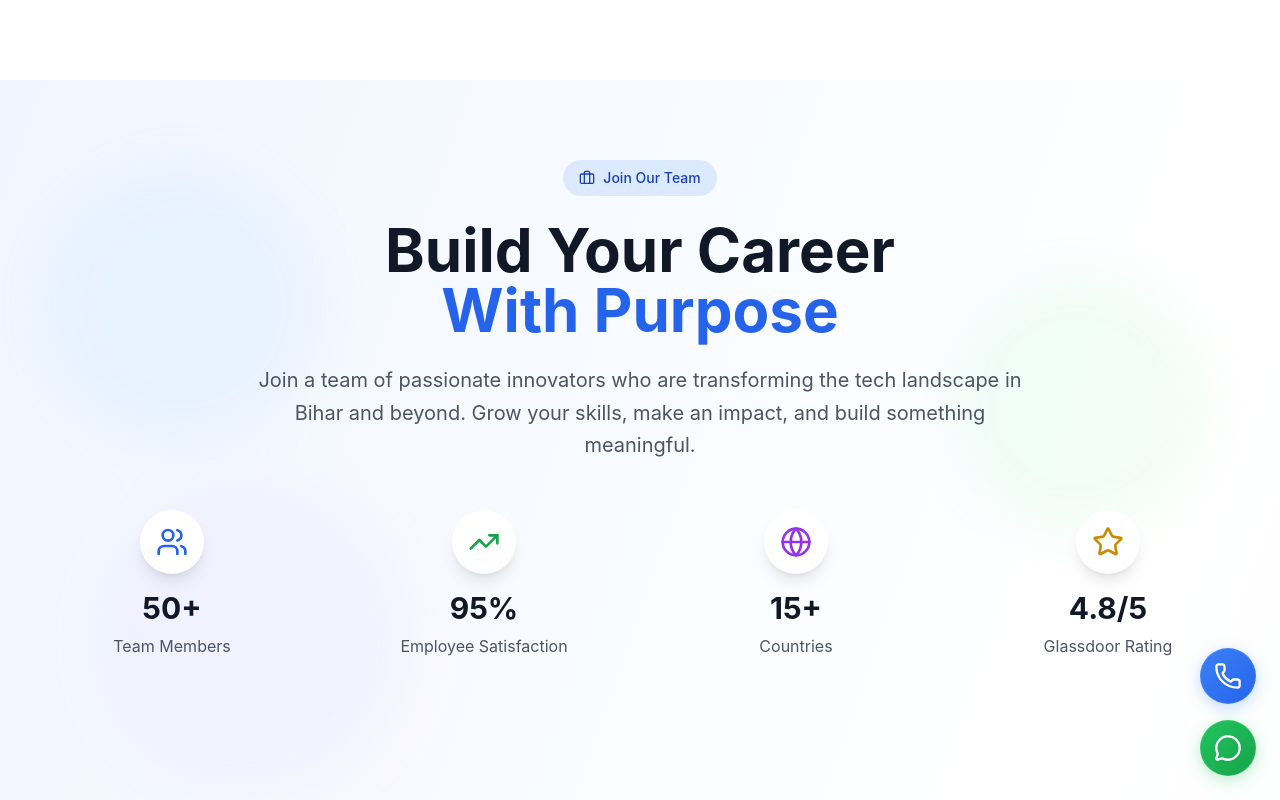
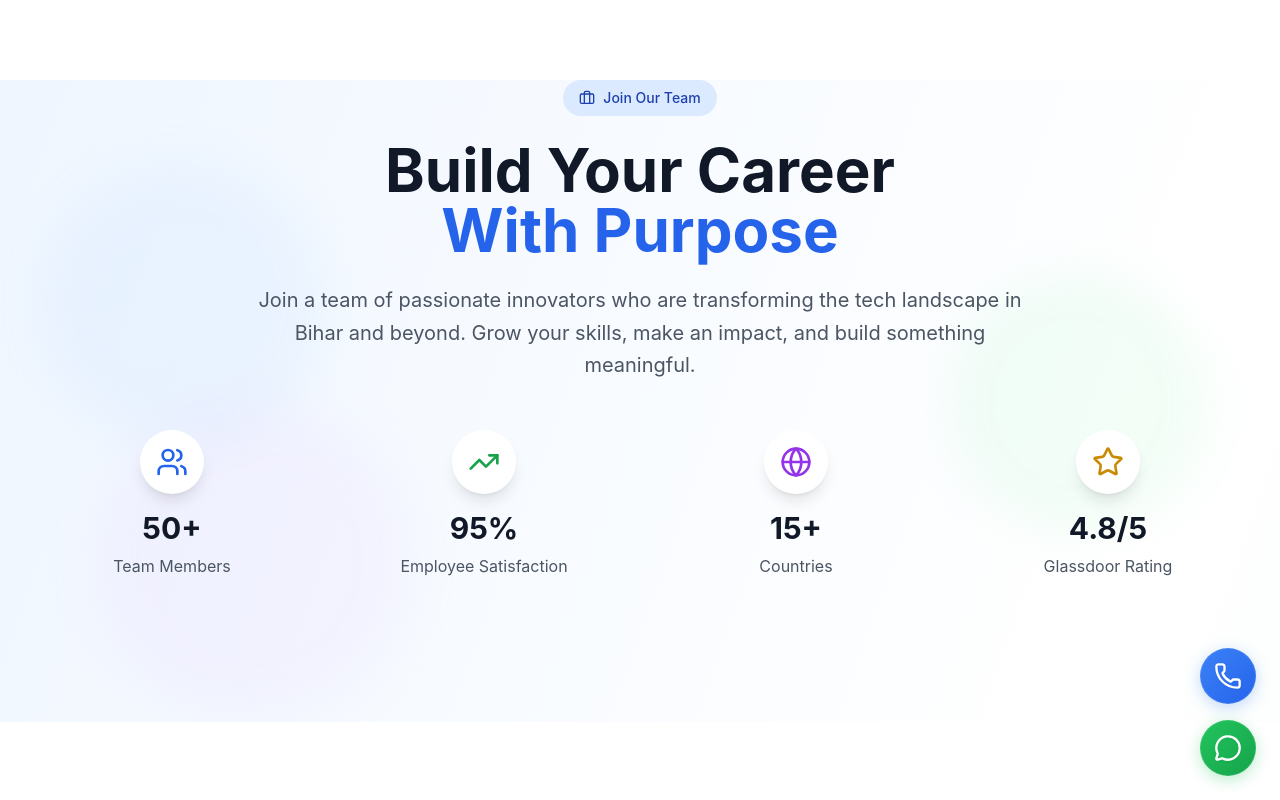
Before and after one commit to kushvardhan/jankiinfotech, a Next.js app: page /careers in a window 1280 px wide. Shown: the top 800 px of the page. Built offline with nearby package versions, Linux system fonts and the light colour scheme.

Commit message:
carrer page margin correction

```diff
--- a/src/app/careers/page.tsx
+++ b/src/app/careers/page.tsx
@@ -161,7 +161,7 @@ export default function CareersPage() {
   return (
     <div className="min-h-screen bg-gradient-to-br from-blue-50 via-white to-green-50">
       {/* Hero Section */}
-      <section className="relative py-20 overflow-hidden">
+      <section className="relative pb-20 overflow-hidden">
         {/* Animated Background */}
         <div className="absolute inset-0 opacity-10">
           <div className="absolute top-20 left-10 w-72 h-72 bg-blue-300 rounded-full mix-blend-multiply filter blur-xl animate-blob"></div>
```
